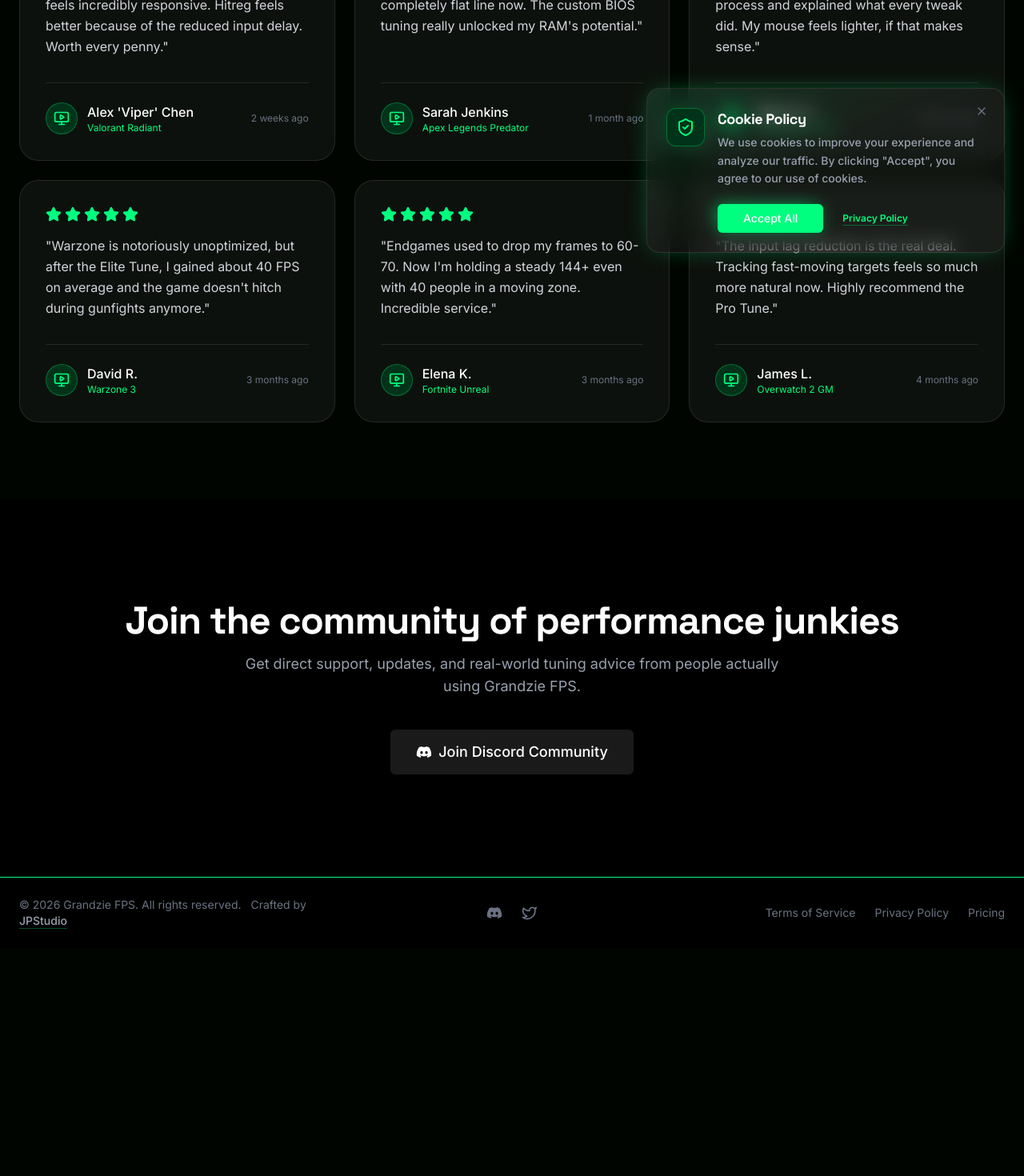
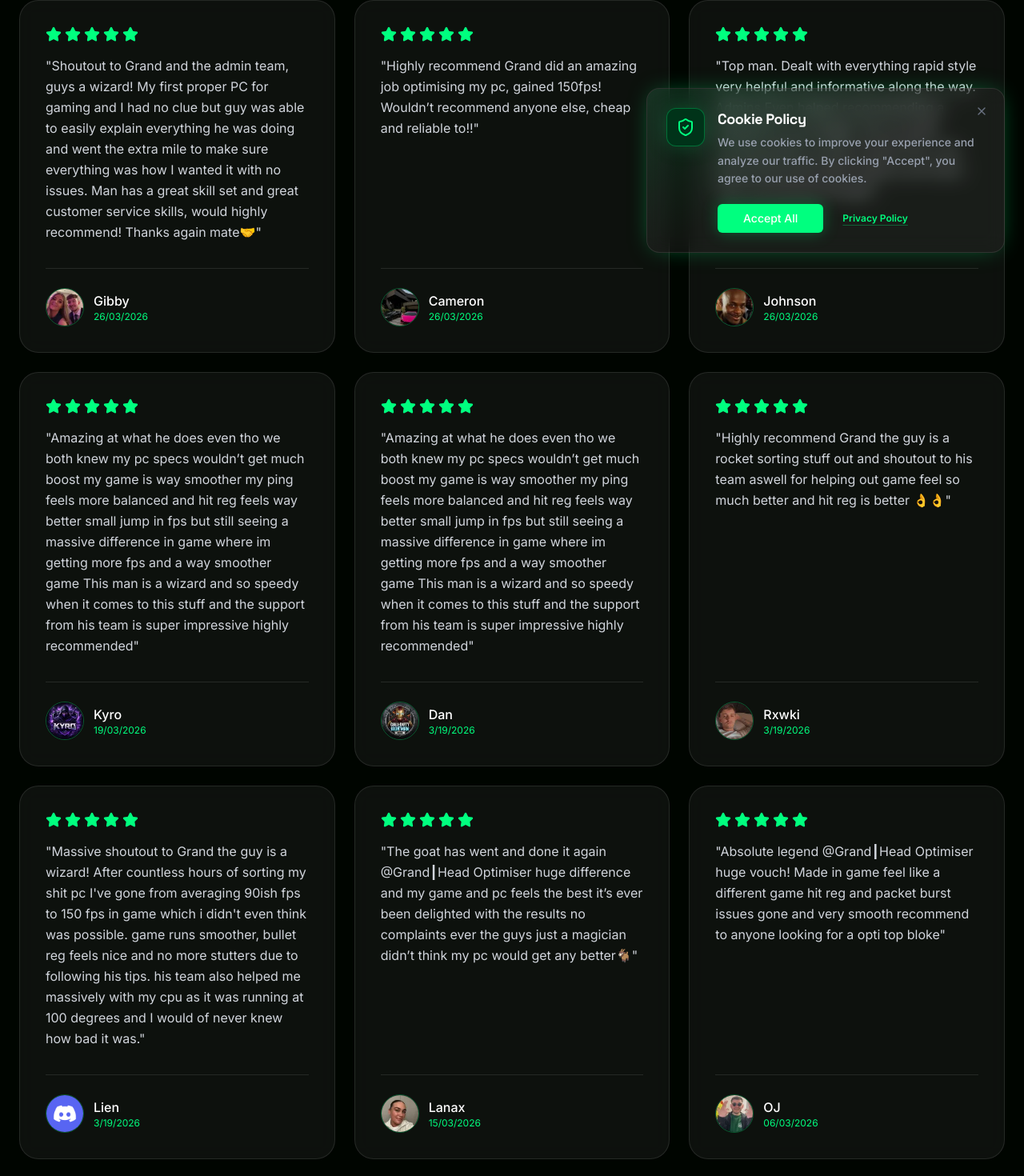
Before and after one commit to jpauceyy/GrandFPS, a React (Vite) app: page /reviews in a window 1280 px wide. Shown: the part 460-1930 px from the top of the page at 80% size. Before the commit the page ends 1645 px from the top, so only its background shows below. Built offline with nearby package versions, Linux system fonts and the light colour scheme.

Commit message:
feat: migrate links, add lightbox, cookie notice, and sync reviews with client images

```diff
--- /dev/null
+++ b/src/data/reviews.ts
@@ -0,0 +1,91 @@
+export interface Review {
+  name: string;
+  date: string;
+  image: string;
+  text: string;
+  game?: string;
+  rating?: number;
+}
+
+export const REVIEWS: Review[] = [
+  {
+    name: "Gibby",
+    date: "26/03/2026",
+    image: "/gibby.webp",
+    text: "Shoutout to Grand and the admin team, guys a wizard! My first proper PC for gaming and I had no clue but guy was able to easily explain everything he was doing and went the extra mile to make sure everything was how I wanted it with no issues. Man has a great skill set and great customer service skills, would highly recommend! Thanks again mate🤝",
+    game: "PC Setup & Optimization",
+    rating: 5
+  },
+  {
+    name: "Cameron",
+    date: "26/03/2026",
+    image: "/Cameron.webp",
+    text: "Highly recommend Grand did an amazing job optimising my pc, gained 150fps! Wouldn’t recommend anyone else, cheap and reliable to!!",
+    game: "Call of Duty: Warzone",
+    rating: 5
+  },
+  {
+    name: "Johnson",
+    date: "26/03/2026",
+    image: "/johnson.webp",
+    text: "Top man. Dealt with everything rapid style very helpful and informative along the way. Admins Even helped recommending a prebuild for my budget. Got my build running buttery smooth. Easily 10%+ fps boost along side better latency and input. Cant recommend enough!",
+    game: "Fortnite",
+    rating: 5
+  },
+  {
+    name: "Kyro",
+    date: "19/03/2026",
+    image: "/kyro.webp",
+    text: "Amazing at what he does even tho we both knew my pc specs wouldn’t get much boost my game is way smoother my ping feels more balanced and hit reg feels way better small jump in fps but still seeing a massive difference in game where im getting more fps and a way smoother game This man is a wizard and so speedy when it comes to this stuff and the support from his team is super impressive highly recommended",
+    game: "Valorant",
+    rating: 5
+  },
+  {
+    name: "Dan",
+    date: "3/19/2026",
+    image: "/dan.webp",
+    text: "Amazing at what he does even tho we both knew my pc specs wouldn’t get much boost my game is way smoother my ping feels more balanced and hit reg feels way better small jump in fps but still seeing a massive difference in game where im getting more fps and a way smoother game This man is a wizard and so speedy when it comes to this stuff and the support from his team is super impressive highly recommended",
+    game: "Competitive Gaming",
+    rating: 5
+  },
+  {
+    name: "Rxwki",
+    date: "3/19/2026",
+    image: "/Rxwki.webp",
+    text: "Highly recommend Grand the guy is a rocket sorting stuff out and shoutout to his team aswell for helping out game feel so much better and hit reg is better 👌👌",
+    game: "Modern Warfare 3",
+    rating: 5
+  },
+  {
+    name: "Lien",
+    date: "3/19/2026",
+    image: "/lien.png",
+    text: "Massive shoutout to Grand the guy is a wizard! After countless hours of sorting my shit pc I've gone from averaging 90ish fps to 150 fps in game which i didn't even think was possible. game runs smoother, bullet reg feels nice and no more stutters due to following his tips. his team also helped me massively with my cpu as it was running at 100 degrees and I would of never knew how bad it was.",
+    game: "System Overhaul",
+    rating: 5
+  },
+  {
+    name: "Lanax",
+    date: "15/03/2026",
+    image: "/lax.webp",
+    text: "The goat has went and done it again @Grand┃Head Optimiser huge difference and my game and pc feels the best it’s ever been delighted with the results no complaints ever the guys just a magician didn’t think my pc would get any better🐐",
+    game: "Apex Legends",
+    rating: 5
+  },
+  {
+    name: "OJ",
+    date: "06/03/2026",
+    image: "/oj.webp",
+    text: "Absolute legend @Grand┃Head Optimiser huge vouch! Made in game feel like a different game hit reg and packet burst issues gone and very smooth recommend to anyone looking for a opti top bloke",
+    game: "Counter-Strike 2",
+    rating: 5
+  },
+  {
+    name: "Poro",
+    date: "03/03/2026",
+    image: "/poro.webp",
+    text: "What a Chad, spent most of his afternoon working though my cursed PC sorted the game out so i could finaly play expo without being at 70 fps and also i got a fps increase thankyou my dude ",
+    game: "Optimization Service",
+    rating: 5
+  }
+];
--- a/src/pages/Results.tsx
+++ b/src/pages/Results.tsx
@@ -75,13 +75,13 @@
   };
 
   return (
-    <div className="flex flex-col min-h-screen pt-32 pb-24">
+    <div className="flex flex-col min-h-screen pt-32 md:pt-48 pb-24">
       <div className="container mx-auto px-6 max-w-7xl">
         <motion.div
           initial="hidden"
           animate="visible"
           variants={staggerContainer}
-          className="text-center max-w-3xl mx-auto mb-16"
+          className="text-center max-w-3xl mx-auto mb-20 md:mb-32"
         >
           <motion.h1 variants={fadeIn} className="text-4xl md:text-6xl font-bold mb-6">
             Real <span className="text-brand-accent">Results</span>
--- a/src/pages/Reviews.tsx
+++ b/src/pages/Reviews.tsx
@@ -1,5 +1,6 @@
 import { motion } from 'motion/react';
-import { Star, MonitorPlay } from 'lucide-react';
+import { Star } from 'lucide-react';
+import { REVIEWS } from '../data/reviews';
 
 const fadeIn = {
   hidden: { opacity: 0, y: 20 },
@@ -16,60 +17,15 @@
   }
 };
 
-const reviews = [
-  {
-    name: "Alex 'Viper' Chen",
-    game: "Valorant Radiant",
-    rating: 5,
-    text: "Before the tune, my 1% lows were terrible and I had micro-stutters. Now the game feels incredibly responsive. Hitreg feels better because of the reduced input delay. Worth every penny.",
-    date: "2 weeks ago"
-  },
-  {
-    name: "Sarah Jenkins",
-    game: "Apex Legends Predator",
-    rating: 5,
-    text: "I was skeptical at first, but the difference is night and day. My frametime graph is a completely flat line now. The custom BIOS tuning really unlocked my RAM's potential.",
-    date: "1 month ago"
-  },
-  {
-    name: "Marcus T.",
-    game: "CS2 Faceit Lvl 10",
-    rating: 5,
-    text: "Grandzie knows exactly what they're doing. They walked me through the entire process and explained what every tweak did. My mouse feels lighter, if that makes sense.",
-    date: "2 months ago"
-  },
-  {
-    name: "David R.",
-    game: "Warzone 3",
-    rating: 5,
-    text: "Warzone is notoriously unoptimized, but after the Elite Tune, I gained about 40 FPS on average and the game doesn't hitch during gunfights anymore.",
-    date: "3 months ago"
-  },
-  {
-    name: "Elena K.",
-    game: "Fortnite Unreal",
-    rating: 5,
-    text: "Endgames used to drop my frames to 60-70. Now I'm holding a steady 144+ even with 40 people in a moving zone. Incredible service.",
-    date: "3 months ago"
-  },
-  {
-    name: "James L.",
-    game: "Overwatch 2 GM",
-    rating: 5,
-    text: "The input lag reduction is the real deal. Tracking fast-moving targets feels so much more natural now. Highly recommend the Pro Tune.",
-    date: "4 months ago"
-  }
-];
-
 export function Reviews() {
   return (
-    <div className="flex flex-col min-h-screen pt-32 pb-24">
+    <div className="flex flex-col min-h-screen pt-32 md:pt-48 pb-24">
       <div className="container mx-auto px-6 max-w-7xl">
         <motion.div
           initial="hidden"
           animate="visible"
           variants={staggerContainer}
-          className="text-center max-w-3xl mx-auto mb-16"
+          className="text-center max-w-3xl mx-auto mb-20 md:mb-32"
         >
           <motion.h1 variants={fadeIn} className="text-4xl md:text-6xl font-bold mb-6">
             Client <span className="text-brand-accent">Testimonials</span>
@@ -85,14 +41,14 @@
           variants={staggerContainer}
           className="grid grid-cols-1 md:grid-cols-2 lg:grid-cols-3 gap-6"
         >
-          {reviews.map((review, i) => (
+          {REVIEWS.map((review, i) => (
             <motion.div
               key={i}
               variants={fadeIn}
               className="glass-panel p-8 rounded-3xl flex flex-col h-full hover:border-brand-accent/50 transition-colors"
             >
               <div className="flex items-center gap-1 mb-4 text-brand-accent">
-                {[...Array(review.rating)].map((_, j) => (
+                {[...Array(review.rating || 5)].map((_, j) => (
                   <Star key={j} className="w-5 h-5 fill-current" />
                 ))}
               </div>
@@ -101,15 +57,18 @@
               </p>
               <div className="flex items-center justify-between mt-auto pt-6 border-t border-white/10">
                 <div className="flex items-center gap-3">
-                  <div className="w-10 h-10 rounded-full bg-brand-dark border border-brand-accent/30 flex items-center justify-center">
-                    <MonitorPlay className="w-5 h-5 text-brand-accent" />
+                  <div className="w-12 h-12 rounded-full overflow-hidden border border-brand-accent/30 flex items-center justify-center shrink-0">
+                    <img
+                      src={review.image}
+                      alt={review.name}
+                      className="w-full h-full object-cover"
+                    />
                   </div>
                   <div>
                     <p className="text-white font-medium">{review.name}</p>
-                    <p className="text-brand-accent text-xs">{review.game}</p>
+                    <p className="text-brand-accent text-xs">{review.date}</p>
                   </div>
                 </div>
-                <span className="text-gray-500 text-xs">{review.date}</span>
               </div>
             </motion.div>
           ))}
```
Also changed, not shown: src/pages/Home.tsx (+2 -62 lines).
